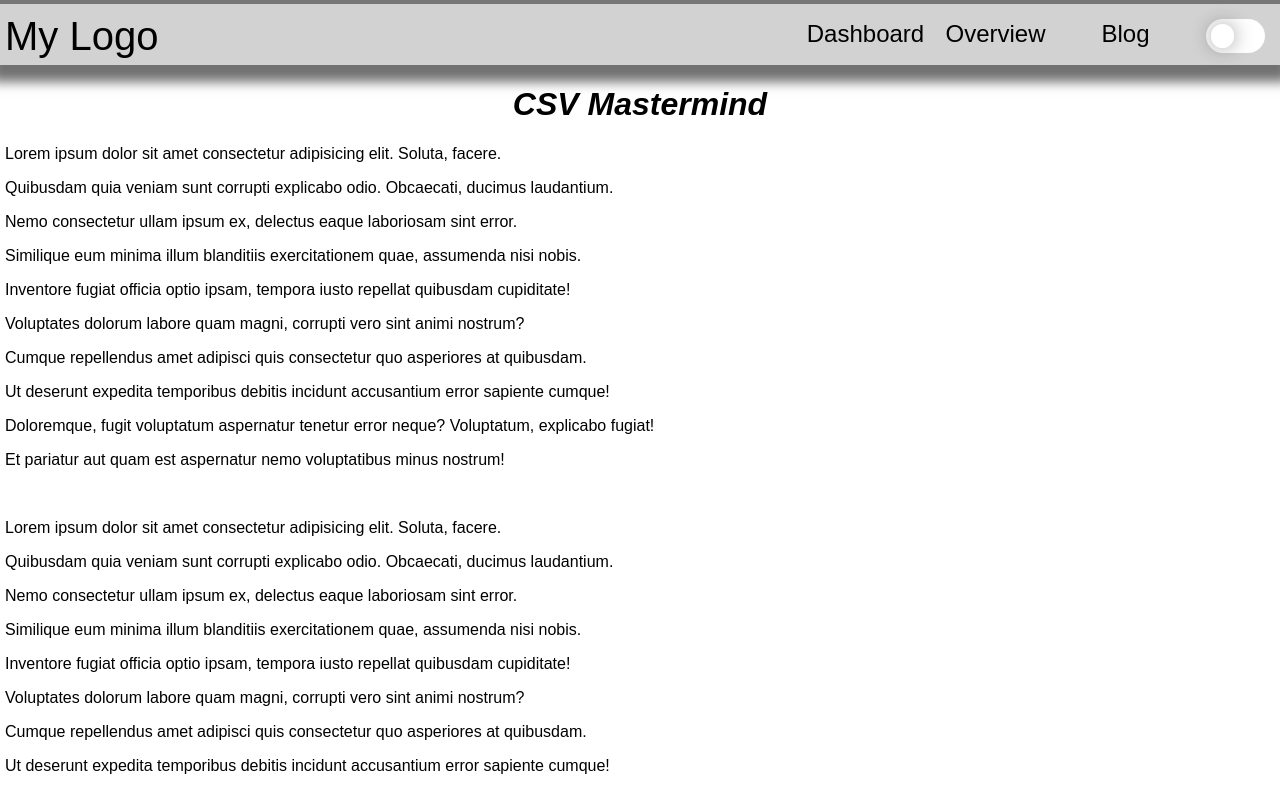
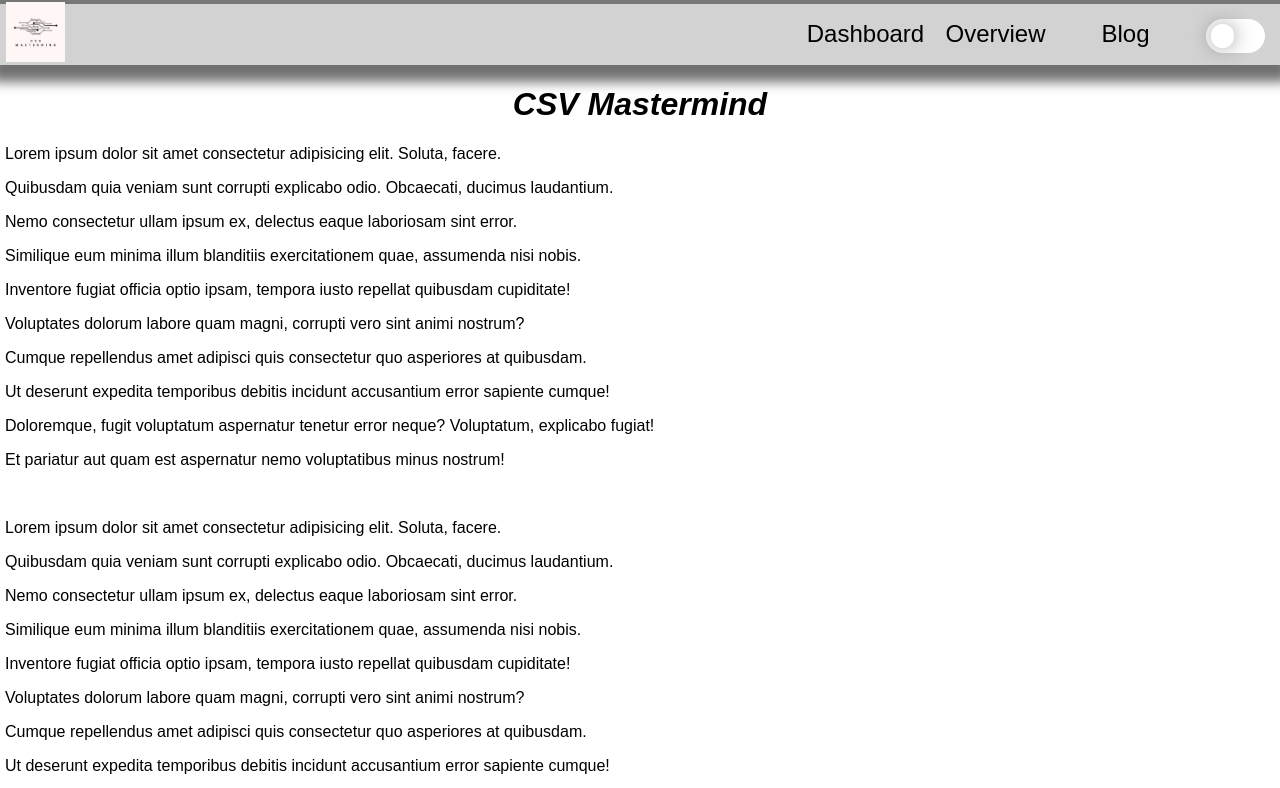
Before and after one commit to LimuleSempai/Projet-WEB, a plain HTML site: page index.html in a window 1280 px wide. Shown: the top 788 px of the page. Drawn offline with Linux system fonts and the light colour scheme.

Commit message:
logo real this time

```diff
--- a/index.html
+++ b/index.html
@@ -15,7 +15,7 @@
             </div>
             <nav class="navbar">
                 <div class="logo">
-                    <a href="index.html">My Logo</a>
+                    <a  href="index.html"> <img id="image_logo" src="Images/logo.png"></a>
                 </div>
                 <ul class="nav-ul" id="nav_ul">
                     <li>
--- a/style/style-index.css
+++ b/style/style-index.css
@@ -46,7 +46,11 @@ header button {
     display: flex;
     align-items: center;
     font-size: clamp(1.5rem, 5vw, 2.5rem);
-    padding-left: 5px;
+    padding-left: 6px;
+}
+
+#image_logo{
+    width: 11%;
 }
 
 .logo a {
```
